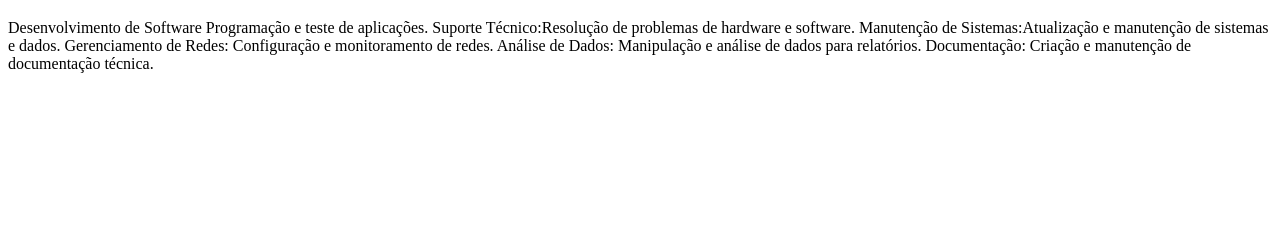
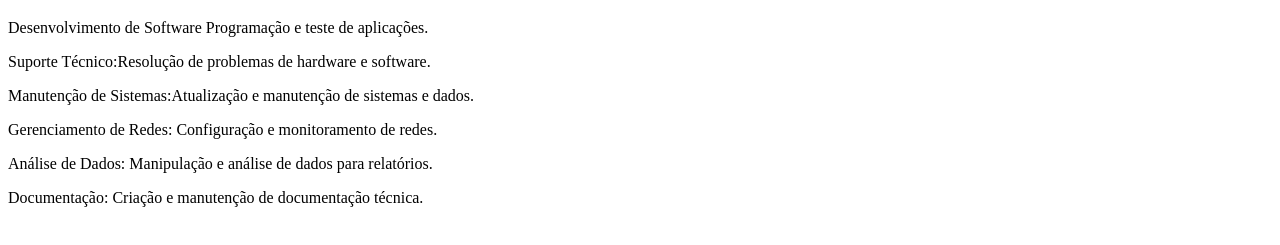
Before and after one commit to KaueLion/Elementos-de-texto, a plain HTML site: page experiencias.html in a window 1280 px wide. Shown: the part 61-306 px from the top of the page. Drawn offline with Linux system fonts and the light colour scheme.

Commit message:
mensagem de commit

```diff
--- a/experiencias.html
+++ b/experiencias.html
@@ -8,13 +8,19 @@
 <body>
 
     <h1>Experiência</h1>
-    <p>Desenvolvimento de Software Programação e teste de aplicações.
-        Suporte Técnico:Resolução de problemas de hardware e software.
-        Manutenção de Sistemas:Atualização e manutenção de sistemas e dados.
-        Gerenciamento de Redes: Configuração e monitoramento de redes.
-        Análise de Dados: Manipulação e análise de dados para relatórios.
-        Documentação: Criação e manutenção de documentação técnica.
+    <p>Desenvolvimento de Software Programação e teste de aplicações.</p>
 
-    </p>
+       <p>Suporte Técnico:Resolução de problemas de hardware e software.</p>
+
+       <p>Manutenção de Sistemas:Atualização e manutenção de sistemas e dados.</p>
+
+       <p>Gerenciamento de Redes: Configuração e monitoramento de redes.</p>
+
+        <p>Análise de Dados: Manipulação e análise de dados para relatórios.</p>
+
+       <p> Documentação: Criação e manutenção de documentação técnica.</p>
+
+
+
 </body>
 </html>
```
Also changed, not shown: aspiracoes.html (+6 -6 lines).
